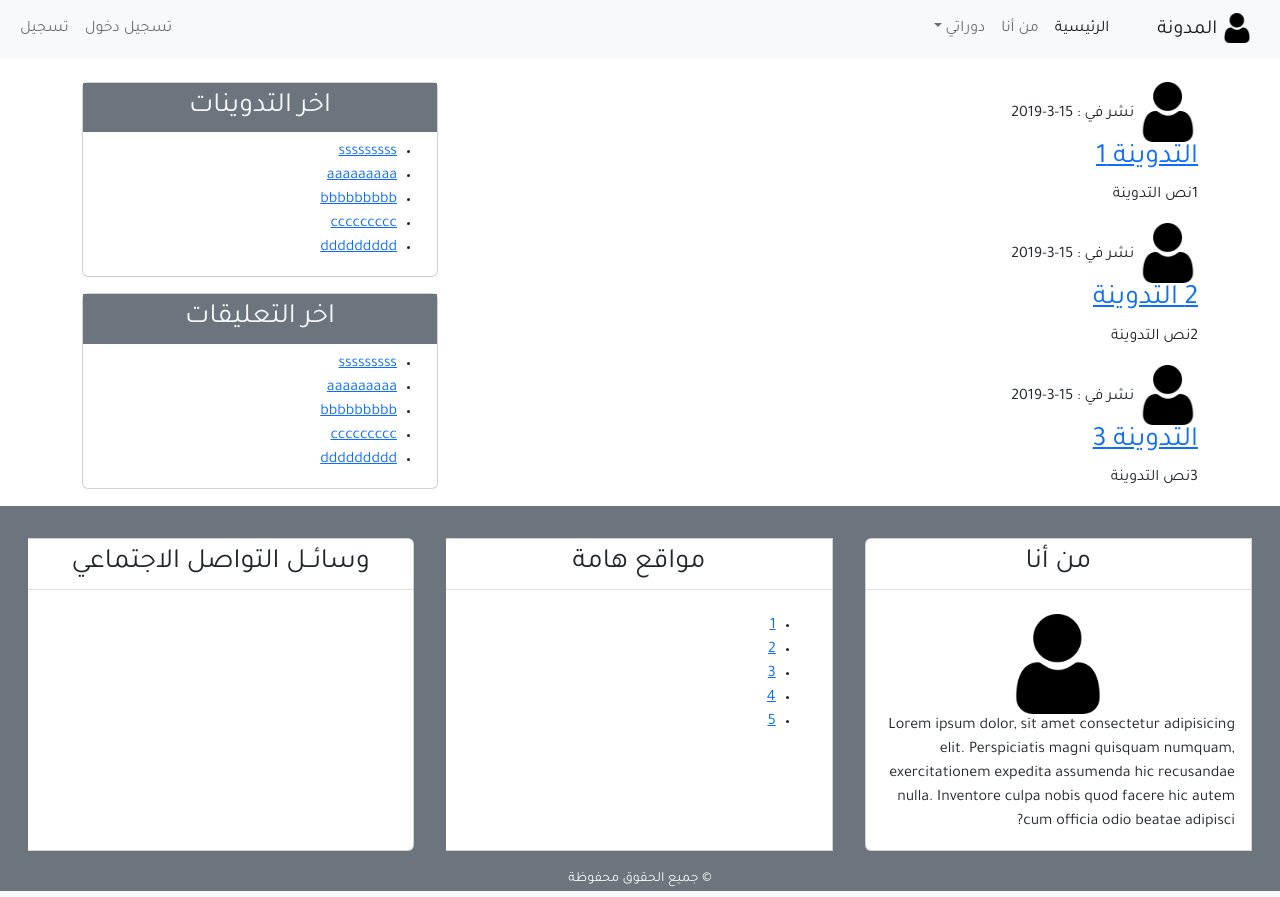
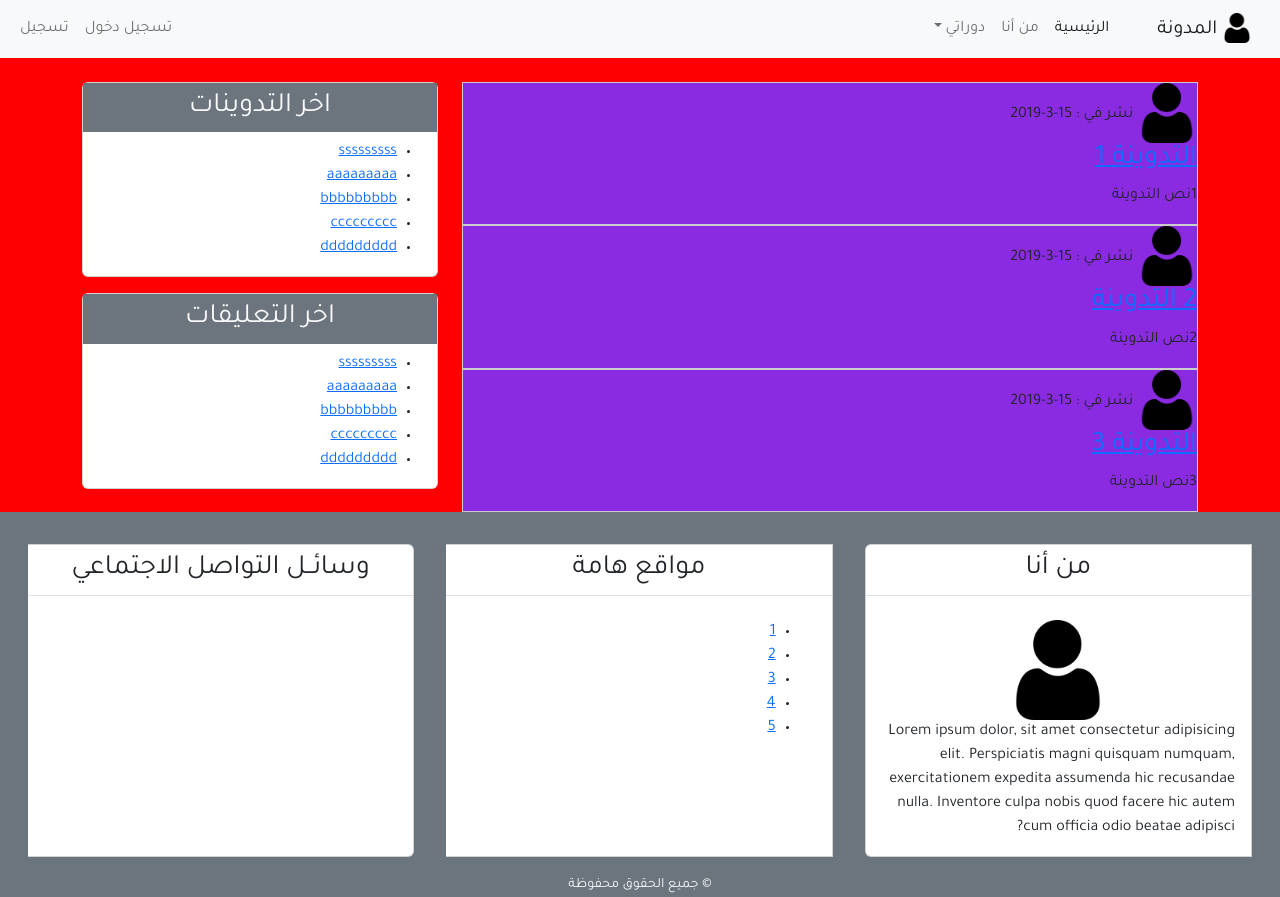
Before and after one commit to fatmasaif/blog-django-ar-, a Django app: page / in a window 1280 px wide. Run offline with Django 4.2, Linux system fonts and the light colour scheme; some libraries are stand-ins or nearby versions.

Commit message:
main.css

```diff
--- a/src/blog/templates/blog/index.html
+++ b/src/blog/templates/blog/index.html
@@ -3,7 +3,7 @@
 
 {% block content %}
  {% for post in posts %}
-  <div>
+  <div class="post">
     <img src="{% static 'images/user.png'%}" alt="صورة الناشر" class="img-fluid" width="60px">
     <span>نشر في : {{post.post_date}}</span>
     <h3><a href="#">{{ post.title }}</a></h3>
--- a/src/static/css/main.css
+++ b/src/static/css/main.css
@@ -10,11 +10,17 @@ html,body {
 }
 
 body {
-
-    font-family: 'Tajawal',sans-serif;
+      background-color: red;
+      font-family: 'Tajawal',sans-serif;
 
 }
 
 .dropdown-menu .dropdown-item{
     text-align: right;
 }
+
+
+.post{
+    background-color: blueviolet;
+    border: 1px solid #ccc;
+}
```
